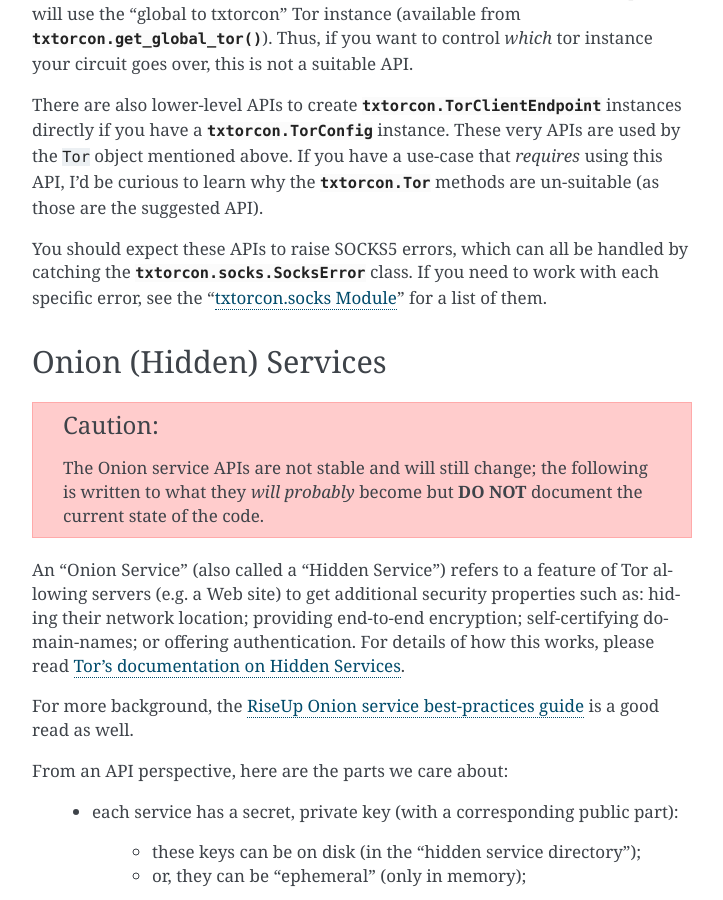
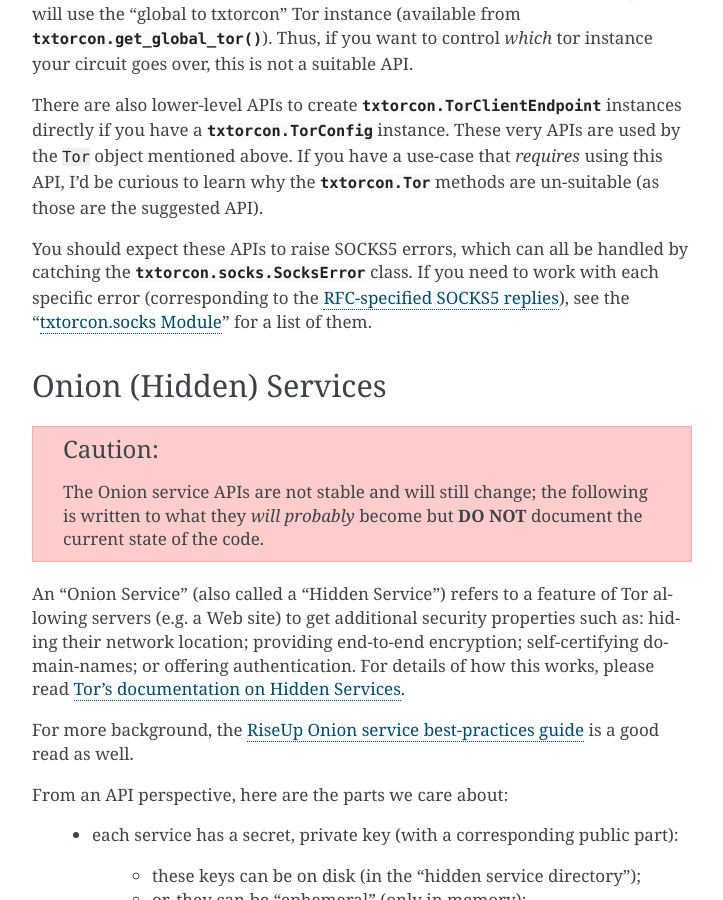
Before and after one commit to meejah/txtorcon, a Sphinx documentation site: the page built from docs/guide.rst, in a window 1280 px wide and 900 px high, scrolled down 7724 px. Shown: the whole window, without its empty margins (388-1111 px from the left). Built offline with Sphinx 7.4.7, drawn with Linux system fonts in a browser that asks for light colours; the version number could not be read and is left out.

Commit message:
Reference the SOCKS5 RFC

```diff
--- a/docs/guide.rst
+++ b/docs/guide.rst
@@ -393,8 +393,9 @@
 
 You should expect these APIs to raise SOCKS5 errors, which can all be
 handled by catching the :class:`txtorcon.socks.SocksError` class. If
-you need to work with each specific error, see the ":ref:`socks`" for
-a list of them.
+you need to work with each specific error (corresponding to the
+`RFC-specified SOCKS5 replies`_), see the ":ref:`socks`" for a list of
+them.
 
 .. _guide_onions:
 
@@ -751,3 +752,4 @@
 .. _serverfromstring: http://twistedmatrix.com/documents/current/api/twisted.internet.endpoints.html#serverFromString
 .. _ilisteningport: http://twistedmatrix.com/documents/current/api/twisted.internet.interfaces.IListeningPort.html
 .. _treq: https://github.com/twisted/treq
+.. _`rfc-specified socks5 replies`: https://tools.ietf.org/html/rfc1928#section-6
```
